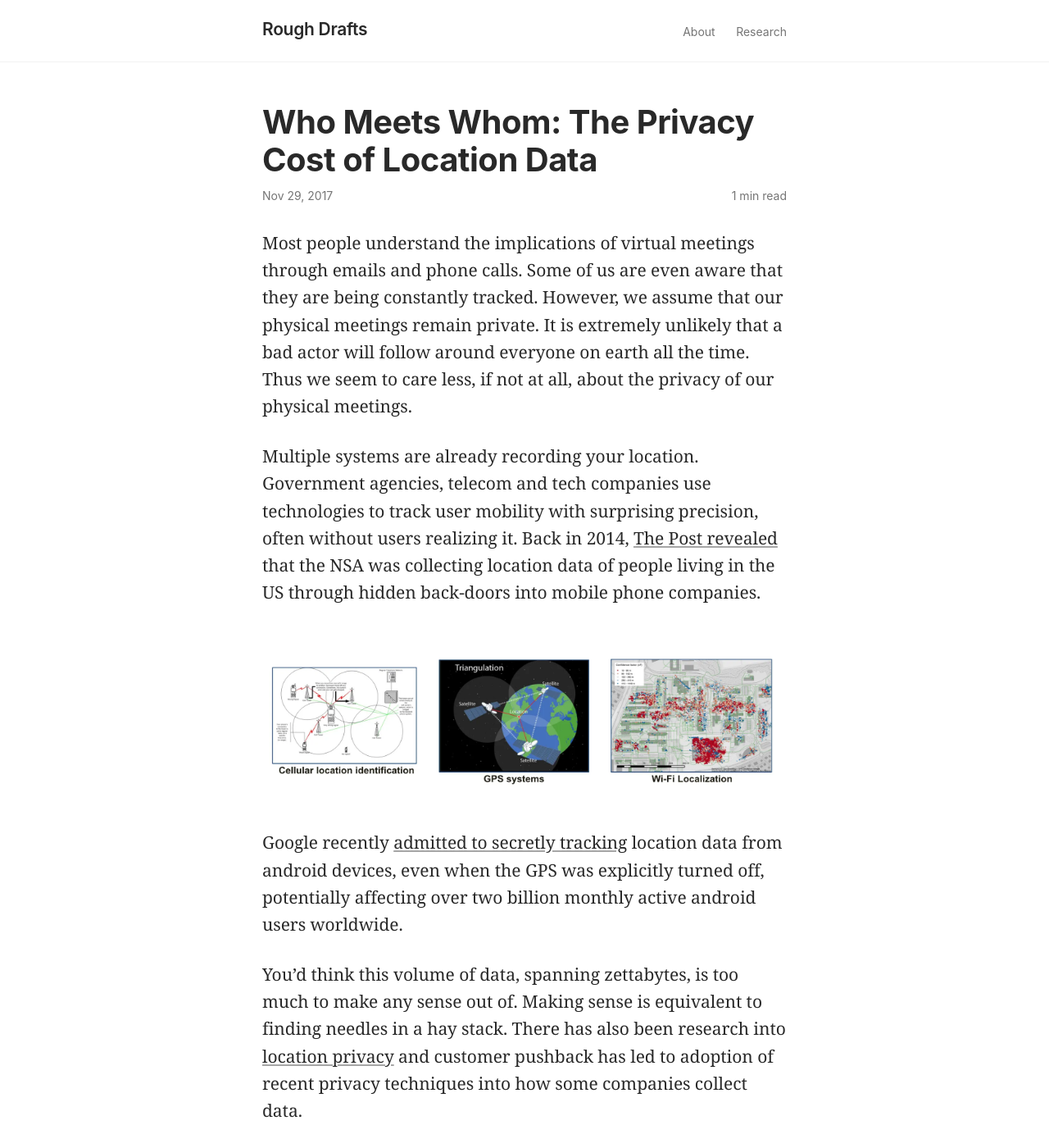
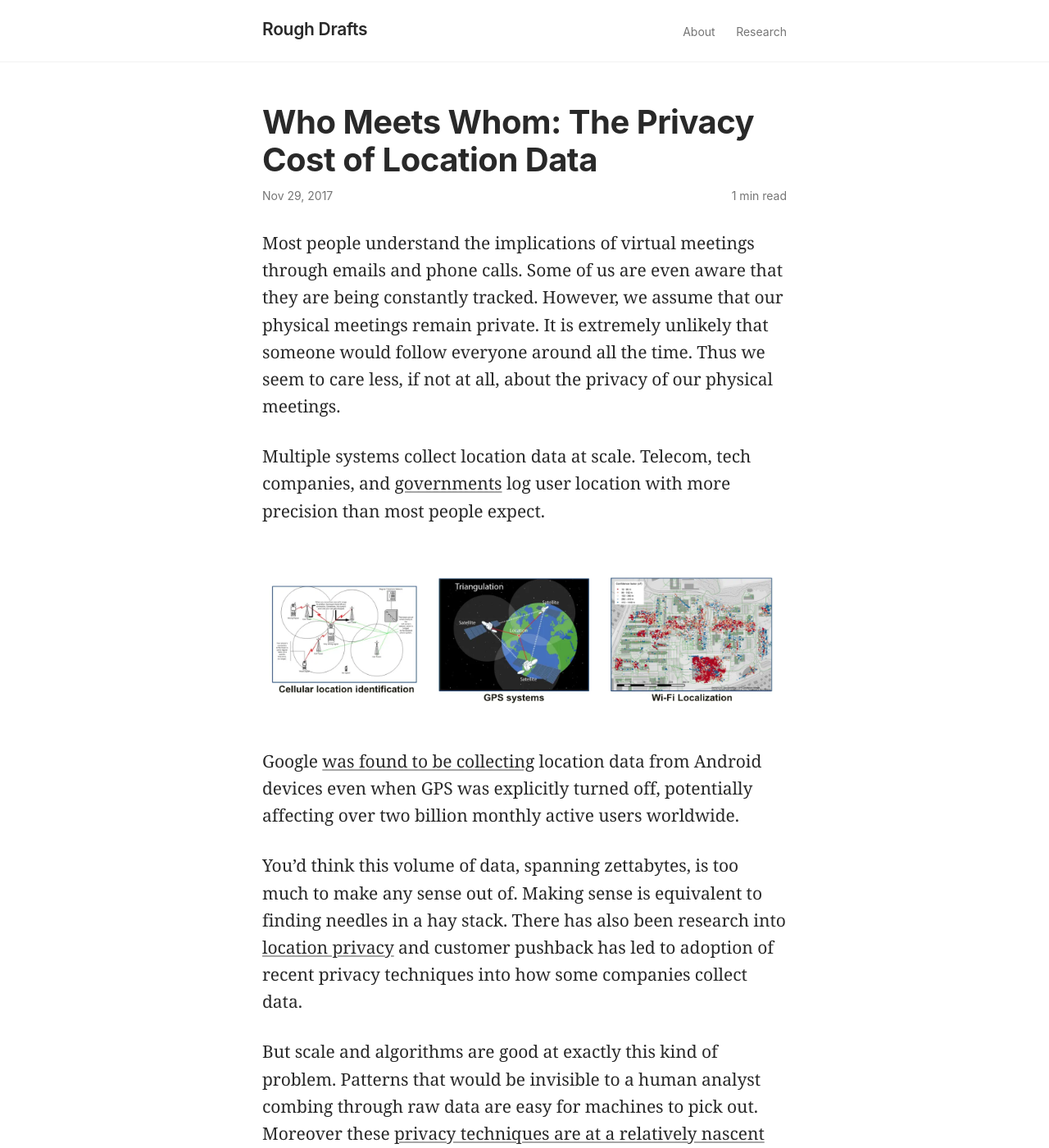
Before and after one commit to aalavandhan/aalavandhan.github.io, a Jekyll site: the page built from _posts/2017-11-29-who-meets-whom.md, in a window 1280 px wide and 1400 px high. Shown: the whole window at 82% size. Built offline with Jekyll 4.4.1, drawn with Linux system fonts in a browser that asks for light colours; some of the changed text lies outside the part shown.

```diff
--- a/_config.yml
+++ b/_config.yml
@@ -22,3 +22,4 @@ plugins:
 exclude:
   - Makefile
   - threads
+  - papers
--- a/_posts/2017-11-29-who-meets-whom.md
+++ b/_posts/2017-11-29-who-meets-whom.md
@@ -5,13 +5,13 @@ date: 2017-11-29
 categories: privacy research
 ---
 
-Most people understand the implications of virtual meetings through emails and phone calls. Some of us are even aware that they are being constantly tracked. However, we assume that our physical meetings remain private. It is extremely unlikely that a bad actor will follow around everyone on earth all the time. Thus we seem to care less, if not at all, about the privacy of our physical meetings.
+Most people understand the implications of virtual meetings through emails and phone calls. Some of us are even aware that they are being constantly tracked. However, we assume that our physical meetings remain private. It is extremely unlikely that someone would follow everyone around all the time. Thus we seem to care less, if not at all, about the privacy of our physical meetings.
 
-Multiple systems are already recording your location. Government agencies, telecom and tech companies use technologies to track user mobility with surprising precision, often without users realizing it. Back in 2014, [The Post revealed](https://www.washingtonpost.com/apps/g/page/world/how-the-nsa-is-tracking-people-right-now/634/) that the NSA was collecting location data of people living in the US through hidden back-doors into mobile phone companies.
+Multiple systems collect location data at scale. Telecom, tech companies, and [governments](https://www.washingtonpost.com/news/the-switch/wp/2013/12/10/new-documents-show-how-the-nsa-infers-relationships-based-on-mobile-location-data/) log user location with more precision than most people expect.
 
 ![Tracking technologies: Cellular location identification, GPS systems, Wi-Fi Localization](/assets/images/who-meets-whom/tracking_technologies.webp)
 
-Google recently [admitted to secretly tracking](https://www.theverge.com/2017/11/21/16684818/google-location-tracking-cell-tower-data-android-os-firebase-privacy) location data from android devices, even when the GPS was explicitly turned off, potentially affecting over two billion monthly active android users worldwide.
+Google [was found to be collecting](https://www.theverge.com/2017/11/21/16684818/google-location-tracking-cell-tower-data-android-os-firebase-privacy) location data from Android devices even when GPS was explicitly turned off, potentially affecting over two billion monthly active users worldwide.
 
 You'd think this volume of data, spanning zettabytes, is too much to make any sense out of. Making sense is equivalent to finding needles in a hay stack. There has also been research into [location privacy](https://static.googleusercontent.com/media/research.google.com/en//pubs/archive/42852.pdf) and customer pushback has led to adoption of recent privacy techniques into how some companies collect data.
 
@@ -19,11 +19,11 @@ But scale and algorithms are good at exactly this kind of problem. Patterns that
 
 [Recent research](https://arxiv.org/pdf/1708.08221.pdf) has pointed out that we can infer sensitive information about people and who they meet, just from location data.
 
-At a population scale, location tracking can reveal who you know, where you go, and when you meet, without anyone physically following anyone.
+At a population scale, location data alone is enough to piece together who you know, where you go, and when you meet.
 
 ![NSA Co-Traveller Program](/assets/images/who-meets-whom/nsa_co_traveller.gif)
 
-With this much location data available, organizations can track nearly everyone's physical meetings. The Post revelations document the [NSA co-traveller program](https://www.washingtonpost.com/apps/g/page/world/how-the-nsa-is-tracking-people-right-now/634/) which looks out for physical meetings between a known perpetrator to identify potential co-conspirators, at a global level.
+With this much location data available, it's possible to piece together who meets whom across large populations.
 
 A couple who meet frequently are likely to be socially connected — friends, relatives, co-workers, partners. Using this intuition, researchers show that one can [accurately infer users' social connections](https://infolab.usc.edu/DocsDemos/sigra619.pdf) from location data of a significant population. Where and when people meet can also reveal the nature of relationship between the pair. For example, frequent meetings at a coffee shop near an office might indicate colleagues, while a weekly visit to a hospital might indicate a health situation.
 
--- a/about.markdown
+++ b/about.markdown
@@ -4,7 +4,9 @@ title: About
 permalink: /about/
 ---
 
-Hi!
+<img src="/assets/images/about/dp.jpg" alt="Nithin Krishna" style="float: left; max-width: 200px; border-radius: 8px; margin: 4px 24px 16px -4px;">
+
+<span style="display: inline-block; padding-top: 15px;">Hi!</span>
 
 I like to write code.
 
--- a/research.markdown
+++ b/research.markdown
@@ -7,7 +7,9 @@ permalink: /research/
 - [Durable Leverage: Volatility Segmentation for Buy-and-Hold Leverage](https://drive.google.com/file/d/14E0phxNhliy_Qc-kBPPbRAkaedBxe3ma/view). *Fragments Research*, 2026.
 - [SPOT: An Inflation Resistant Store of Value](https://drive.google.com/file/d/1MTp3vGLBtCp4Pte7ohHfnRfeKgFPaWQd/view). *Fragments Research*, 2022.
 - [Protecting against inference attacks on co-location data](https://ieeexplore.ieee.org/document/8847050). *IEEE Transactions on Knowledge and Data Engineering*, 2019.
-- [An automated approach for information and referral of social services using machine learning](https://scholar.google.com/citations?view_op=view_citation&hl=en&user=3tWd8eoAAAAJ&citation_for_view=3tWd8eoAAAAJ:u5HHmVD_uO8C). *IEEE International Conference on Information Reuse and Integration (IRI)*, 2017.
-- [Polar Domain Discovery with Sparkler](https://scholar.google.com/citations?view_op=view_citation&hl=en&user=3tWd8eoAAAAJ&citation_for_view=3tWd8eoAAAAJ:9yKSN-GCB0IC). *AGU Fall Meeting*, 2017.
+- [IRMA: Intelligent Referral Matching Assistant for Social Good](https://drive.google.com/file/d/1LKusNlIJlhoTdAkgf4NJMfB5wEZHwtvt/view?usp=drivesdk). *Grace Hopper Celebration (GHC)*, 2018.
+- [Mechanisms for Co-Location Privacy](https://drive.google.com/file/d/1XdZ7jh8FBSiUH5pZo3D13o9MLjXy8LKF/view?usp=drivesdk) ([defense slides](https://drive.google.com/file/d/1zR74YNXWpRCOKNe18Gmq5vHwsSzyEQSA/view?usp=drivesdk)). *Master's Thesis, University of Southern California*, 2017.
+- [An automated approach for information and referral of social services using machine learning](https://drive.google.com/file/d/1cwxHfrh8F8cNK8Bzy-6bjiwef7d2bd1T/view?usp=drivesdk). *IEEE International Conference on Information Reuse and Integration (IRI)*, 2017.
+- [Polar Domain Discovery with Sparkler](https://drive.google.com/file/d/0B3DOdqGebl3uN28zQ1lVeS1CWnc/view?usp=drivesdk&resourcekey=0-LkTvu0qrMbNqsjhVyJh8pg). *AGU Fall Meeting*, 2017.
 
 [Google Scholar profile](https://scholar.google.com/citations?user=3tWd8eoAAAAJ&hl=en)
```
Also changed, not shown: assets/images/about/dp.jpg (added), 7 other files.
